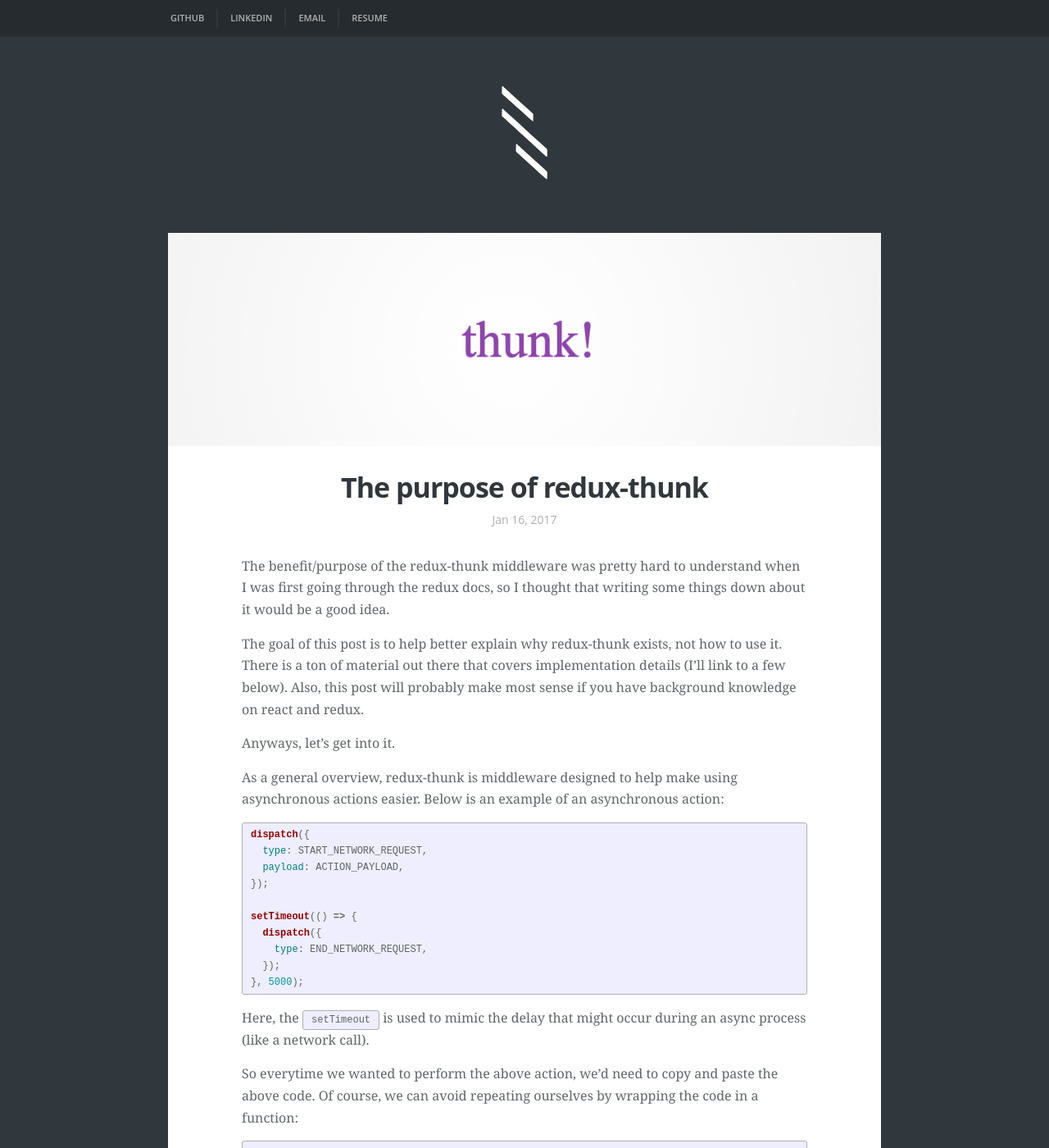
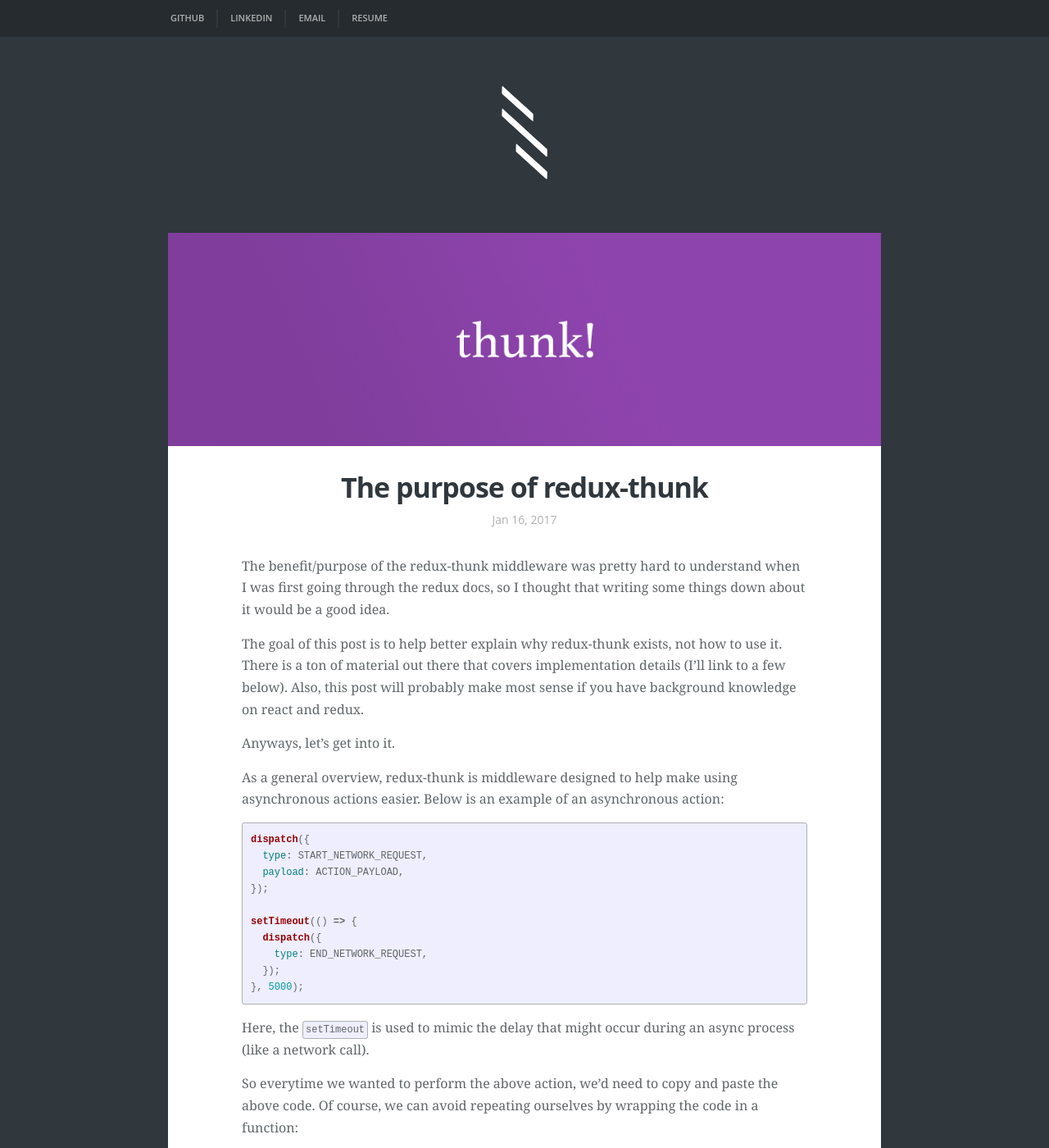
Before and after one commit to shamwow/shahmeer-jekyll, a Jekyll site: the page built from _posts/2017-01-16-the-purpose-of-redux-thunk.markdown, in a window 1280 px wide and 1400 px high. Shown: the whole window at 82% size. Built offline with Jekyll 4.4.1, drawn with Linux system fonts in a browser that asks for light colours; some of the changed text lies outside the part shown.

Commit message:
Update code styles

```diff
--- a/_posts/2017-01-16-the-purpose-of-redux-thunk.markdown
+++ b/_posts/2017-01-16-the-purpose-of-redux-thunk.markdown
@@ -50,7 +50,7 @@ const emitAsyncAction = function(ACTION_PAYLOAD) {
 emitAsyncAction(payload);
 {% endhighlight %}
 
-This looks alright but we will probably not have access to the `dispatch` function where `emitAsyncAction` is defined. We could somehow get around this if we have a singleton store but that introduces more complications if we also want to get server side rendering to work[1].
+This looks alright but we will probably not have access to the `dispatch` function where `emitAsyncAction` is defined. We could somehow get around this if we have a singleton store but that introduces more complications if we also want to get server side rendering to work<sup>[[1]](#citation-1)</sup>.
 
 So the easiest appraoch is to just have dispatch be passed into `emitAsyncAction`:
 
@@ -96,7 +96,7 @@ const asyncActionCreator = function(ACTION_PAYLOAD) {
 this.props.dispatch(asyncActionCreator(payload));
 {% endhighlight %}
 
-Instead of having a function called `emitAsyncAction`, we have `asyncActionCreator`. Usually an "action" is just an object but we can think of the function returned by `asyncActionCreator` to be an action as well[2]. So when we dispatch our async action, redux/redux-thunk will execute the function in a context where `dispatch` is available.
+Instead of having a function called `emitAsyncAction`, we have `asyncActionCreator`. Usually an "action" is just an object but we can think of the function returned by `asyncActionCreator` to be an action as well<sup>[[2]](#citation-2)</sup>. So when we dispatch our async action, redux/redux-thunk will execute the function in a context where `dispatch` is available.
 
 And that's it. redux-thunk is basically a form of syntactic sugar to prevent having to pass `dispatch` around. To me, the biggest aesthetic benefit is that dispatching asyncrhonous and synchronous actions look the same with redux-thunk:
 
--- a/_sass/base.scss
+++ b/_sass/base.scss
@@ -126,6 +126,7 @@ a {
   text-decoration: none;
   -webkit-transition: .3s;
   transition: .3s;
+  word-wrap: break-word;
 
   &:visited {
     color: darken($accent-color, 15%);
@@ -141,25 +142,27 @@ a {
 /**
  * Code formatting
  */
-pre,
-code {
+pre, code {
   font-size: 12px;
   border: 1px solid $grey-color-light;
   border-radius: 3px;
   background-color: #eef;
   font-family: monospace, serif;
-  padding: 4px 10px;
   white-space: pre;
-
-  @media screen and (max-width: $small-device) {
-    white-space: normal;
-  }
+  overflow-x: scroll;
 
   > code {
     border: 0;
-    padding-right: 0;
-    padding-left: 0;
+    padding: 0;
   }
+}
+
+pre {
+  padding: 10px 10px;
+}
+
+code {
+  padding: 3px 3px;
 }
 
 a.button {
--- a/_sass/layout.scss
+++ b/_sass/layout.scss
@@ -160,7 +160,11 @@ a.site-nav_page-link {
 }
 
 .post_content {
-  padding: 0(3 * $spacing-unit) (2 * $spacing-unit);
+  padding: 0 (3 * $spacing-unit) (2 * $spacing-unit);
+
+  @media screen and (max-width: $small-device) {
+    padding: 0 ($spacing-unit) ($spacing-unit);
+  }
 }
 
 .post_header-image {
```
Also changed, not shown: other parts of _posts/2017-01-16-the-purpose-of-redux-thunk.markdown (+7 -7 lines), assets/img/post_headers/redux-thunk.png.
